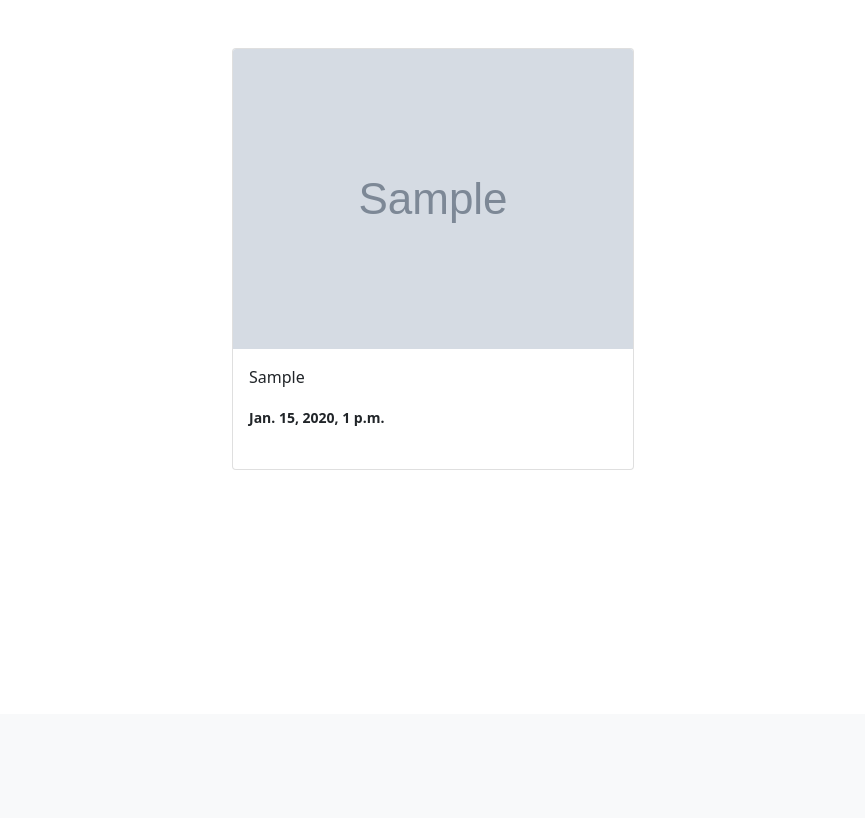
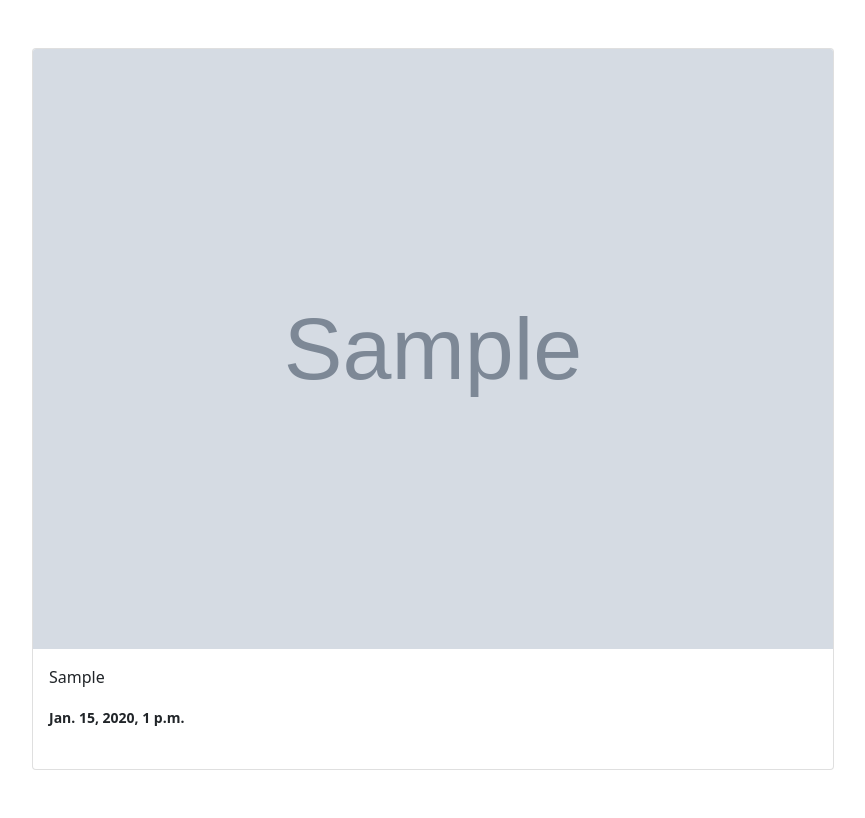
Before and after one commit to Nyawira-Wachira/Neighborhood-Watch, a Django app: page /home/ in a window 1280 px wide. Shown: the part 86-904 px from the top of the page, without its empty margins (207-1072 px from the left). Before the commit the page ends 800 px from the top, so only its background shows below. Run offline with Django 4.2, Linux system fonts and the light colour scheme; the first user in the database is signed in; tables that the repository leaves empty hold one stand-in row (Sample ...); some web fonts are replaced.

Commit message:
Made few edits.

```diff
--- a/watch/templates/authenticate/login.html
+++ b/watch/templates/authenticate/login.html
@@ -2,7 +2,7 @@
 
 {% block content %}
 {% for message in messages %}
- <div class="alert alert-success alert-dismissible fade show" role="alert">
+ <div class="alert alert-light alert-dismissible fade show" role="alert">
     <p>{{message}}</p>
     <button type="button" class="btn-close" data-bs-dismiss="alert" aria-label="Close"></button>
   {% endfor %}
--- a/watch/templates/home.html
+++ b/watch/templates/home.html
@@ -2,17 +2,21 @@
 
 {% block content %}
 <div class="container">
-    <div class="d-flex justify-content-center">
+  <div class="d-flex justify-content-center form_container">
     <div class="row">
         <div class="col-12">
         {% for post in posts %}
             <div class="card my-5">
-                <img src="{{post.picture.url}}" class="card-img-top" alt="..."></a>
+                <img src="{{post.picture.url}}" style="width:800px"class="card-img-top" alt="..."></a>
                 <div class="card-body">
                     <p class="card-text">{{post.caption}}</p>
                 <strong><small>{{post.posted}}</small></strong><br><br>
-             </div>
+                </div>
             </div>
         {% endfor %}
+        </div>
+    </div>
+  </div>
+</div>
 
 {% endblock content %}
--- a/watch/templates/profile.html
+++ b/watch/templates/profile.html
@@ -32,7 +32,7 @@
         {% for post in posts %}
         <div class="col-md-6 mb-3">
             <div class="card">
-              <img src="{{post.picture.url}}" style="height: 300px;" class="card-img-top" alt="...">
+              <img src="{{post.picture.url}}" style="height: 350px;" class="card-img-top" alt="...">
                 <div class="card-body">
                     <p class="card-text">{{post.caption}}</p>
                   <small><strong>{{post.posted}}</strong></small>
```
Also changed, not shown: static/media/user_2/wp2.jpg (added).
